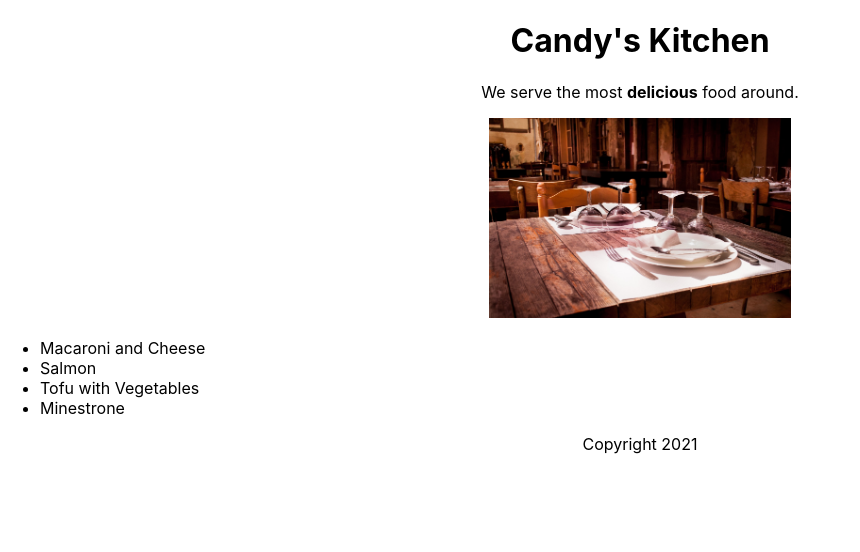
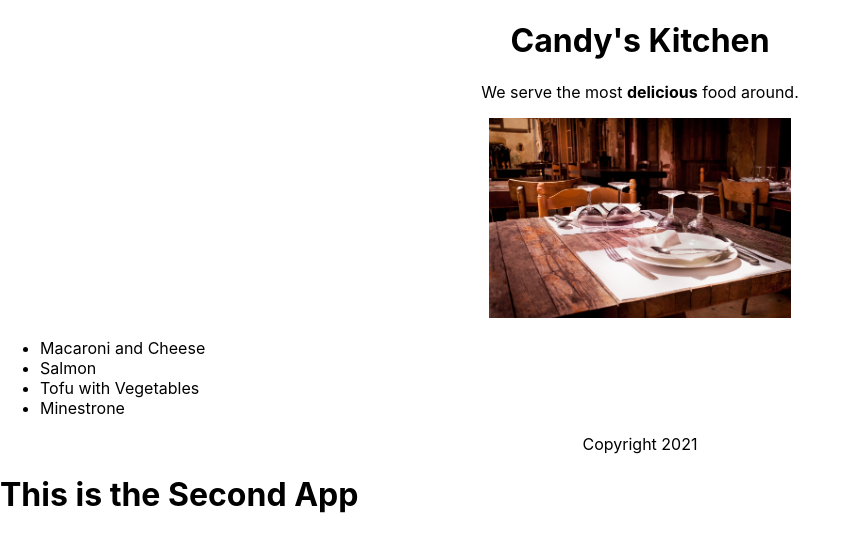
Before and after one commit to stijn-veren/ret-ep, a React (Create React App) app: page / in a window 1280 px wide. Shown: the top 552 px of the page, without its empty margins (0-860 px from the left). Built offline with nearby package versions, Linux system fonts and the light colour scheme.

Commit message:
Use React Fragments

```diff
--- a/src/index.js
+++ b/src/index.js
@@ -1,7 +1,18 @@
+import React from 'react'
 import ReactDOM from 'react-dom'
 
 import App from './App'
 
 import './index.css'
 
-ReactDOM.render(<App />, document.getElementById('root'))
+function AppTwo() {
+  return <h1>This is the Second App</h1>
+}
+
+ReactDOM.render(
+  <React.Fragment>
+    <App />
+    <AppTwo />
+  </React.Fragment>,
+  document.getElementById('root')
+)
```
